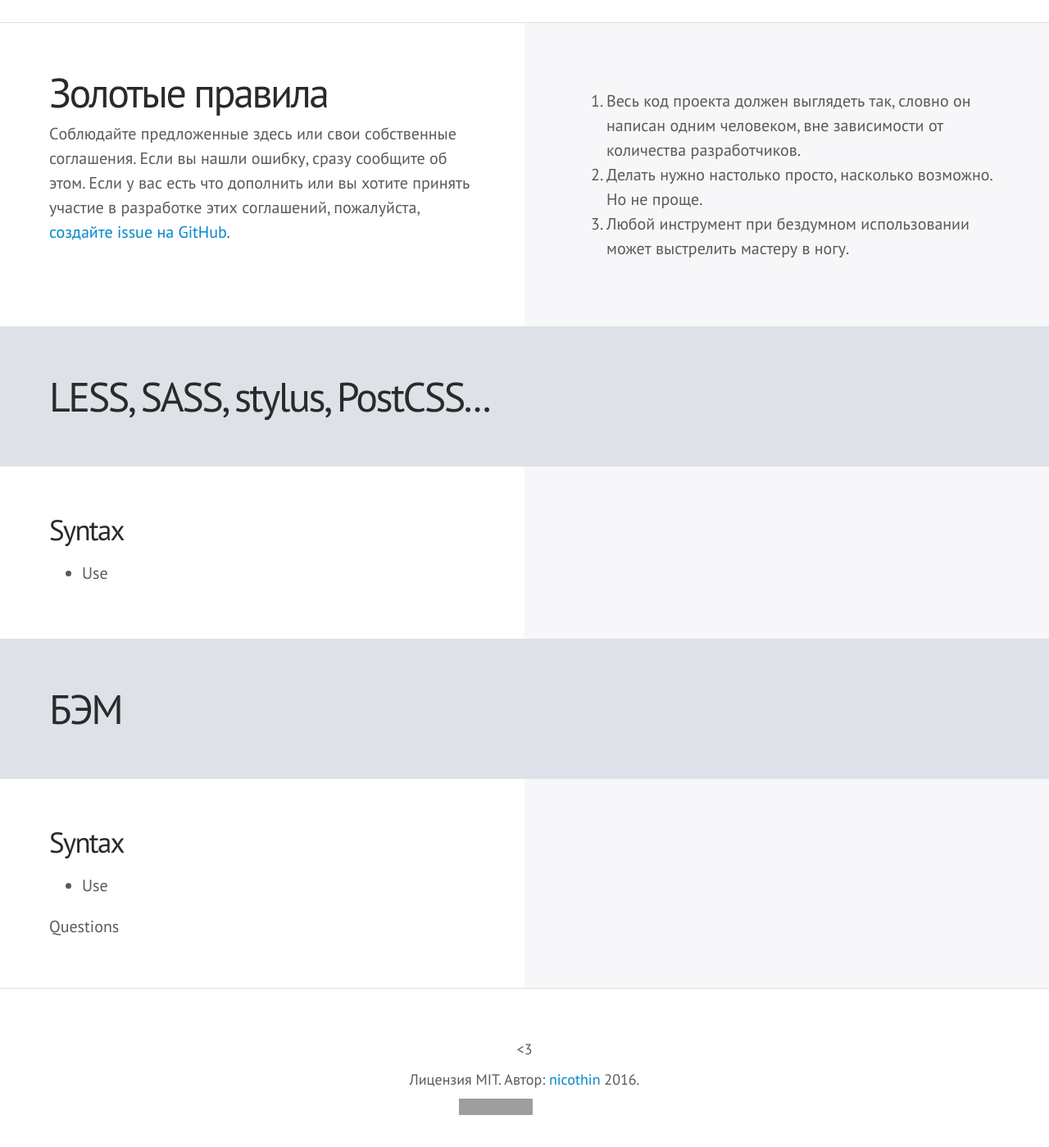
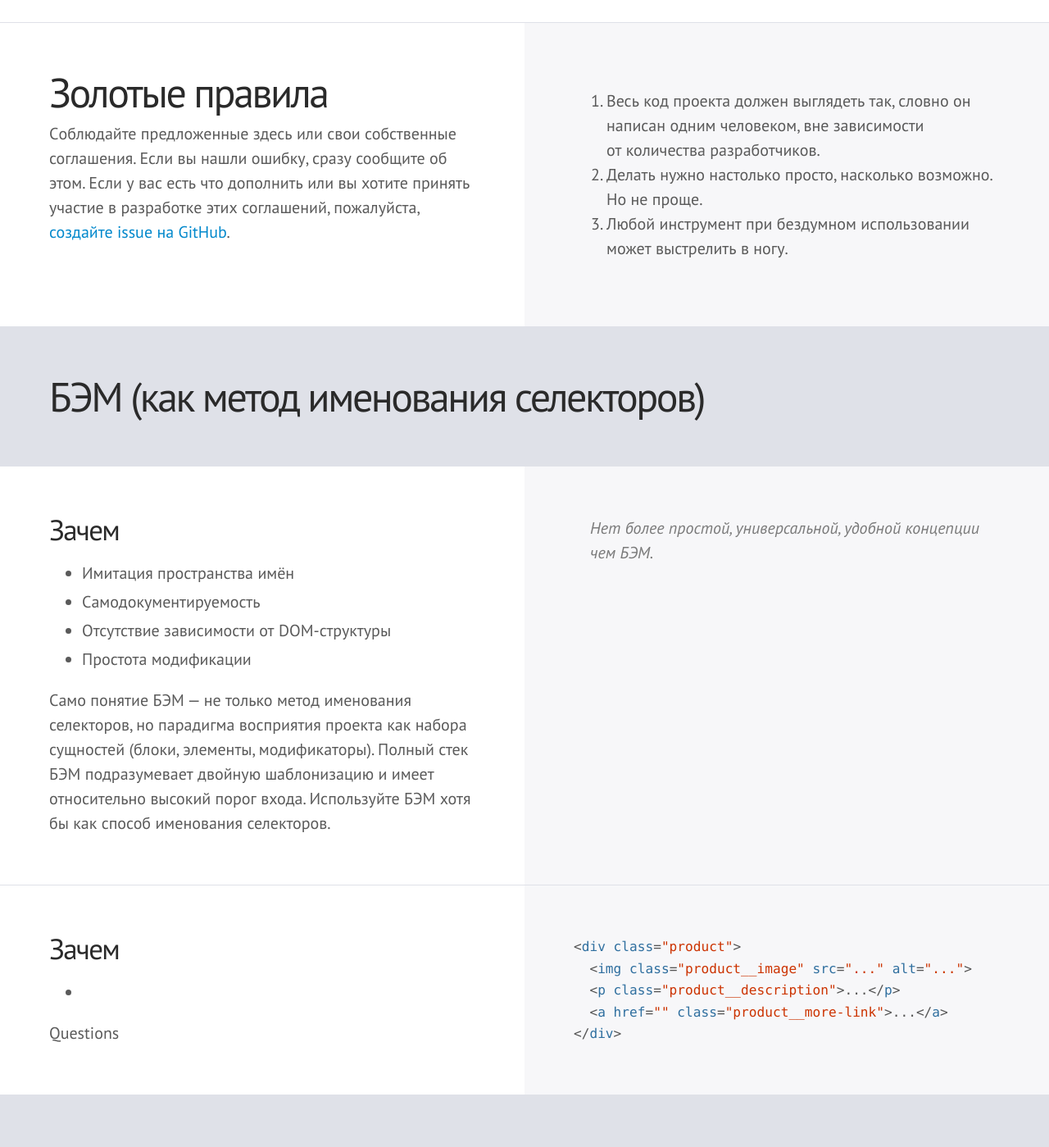
Before and after one commit to nicothin/idiomatic-pre-CSS, a Jekyll site: the page built from index.html, in a window 1280 px wide and 1400 px high, scrolled down 607 px. Shown: the whole window at 82% size. Built offline with Jekyll 4.4.1, drawn with Linux system fonts in a browser that asks for light colours; some web fonts are replaced; Markdown is read by kramdown in place of the engine named in the settings; grey boxes are pictures that could not be loaded.

Commit message:
Тест подсветки

```diff
--- a/_includes/bem/block-and-element.html
+++ b/_includes/bem/block-and-element.html
@@ -0,0 +1,5 @@
+<div class="product">
+  <img class="product__image" src="..." alt="...">
+  <p class="product__description">...</p>
+  <a href="" class="product__more-link">...</a>
+</div>
--- a/index.html
+++ b/index.html
@@ -8,15 +8,15 @@
 </div>
 <div class="section toc">
   <div class="col">
+    <h4><a href="#bem">БЭМ</a></h4>
+    <ul>
+      <li><a href="#">syntax</a></li>
+    </ul>
+  </div>
+  <div class="col">
     <h4><a href="#pre-css">LESS, SASS, stylus, PostCSS...</a></h4>
     <ul>
       <li><a href="#">Syntax</a></li>
-    </ul>
-  </div>
-  <div class="col">
-    <h4><a href="#bem">БЭМ</a></h4>
-    <ul>
-      <li><a href="#">syntax</a></li>
     </ul>
   </div>
 </div>
@@ -29,10 +29,47 @@
   </div>
   <div class="col">
     <ol>
-      <li>Весь код проекта должен выглядеть так, словно он написан одним человеком, вне зависимости от количества разработчиков.</li>
-      <li>Делать нужно настолько просто, насколько возможно. Но не проще.</li>
-      <li>Любой инструмент при бездумном использовании может выстрелить мастеру в ногу.</li>
+      <li>Весь код проекта должен выглядеть так, словно он написан одним человеком, вне&nbsp;зависимости от&nbsp;количества разработчиков.</li>
+      <li>Делать нужно настолько просто, насколько возможно. Но&nbsp;не&nbsp;проще.</li>
+      <li>Любой инструмент при бездумном использовании может выстрелить в&nbsp;ногу.</li>
     </ol>
+  </div>
+</div>
+
+
+
+<div class="heading" id="bem">
+  <h2>БЭМ (как метод именования селекторов)</h2>
+</div>
+
+<div class="section" id="">
+  <div class="col">
+    <h3>Зачем</h3>
+    <ul>
+      <li>Имитация пространства имён</li>
+      <li>Самодокументируемость</li>
+      <li>Отсутствие зависимости от DOM-структуры</li>
+      <li>Простота модификации</li>
+    </ul>
+    <p>Само понятие БЭМ — не только метод именования селекторов, но парадигма восприятия проекта как набора сущностей (блоки, элементы, модификаторы). Полный стек БЭМ подразумевает двойную шаблонизацию и имеет относительно высокий порог входа. Используйте БЭМ хотя бы как способ именования селекторов.</p>
+  </div>
+  <div class="col">
+    <blockquote>
+      <p>Нет более простой, универсальной, удобной концепции чем БЭМ.</p>
+    </blockquote>
+  </div>
+</div>
+
+<div class="section" id="">
+  <div class="col">
+    <h3>Зачем</h3>
+    <ul>
+      <li></li>
+    </ul>
+    <p>Questions</p>
+  </div>
+  <div class="col">
+    {% highlight css %}{% include bem/block-and-element.html %}{% endhighlight %}
   </div>
 </div>
 
@@ -53,22 +90,3 @@
     {% highlight html %}{% include pre-css/ampersand.less %}{% endhighlight %}
   </div>
 </div>
-
-
-
-<div class="heading" id="bem">
-  <h2>БЭМ</h2>
-</div>
-
-<div class="section" id="">
-  <div class="col">
-    <h3>Syntax</h3>
-    <ul>
-      <li>Use</li>
-    </ul>
-    <p>Questions</p>
-  </div>
-  <div class="col">
-    {% highlight css %}{% include bem/block-and-element.html %}{% endhighlight %}
-  </div>
-</div>
```
Also changed, not shown: README.md.
